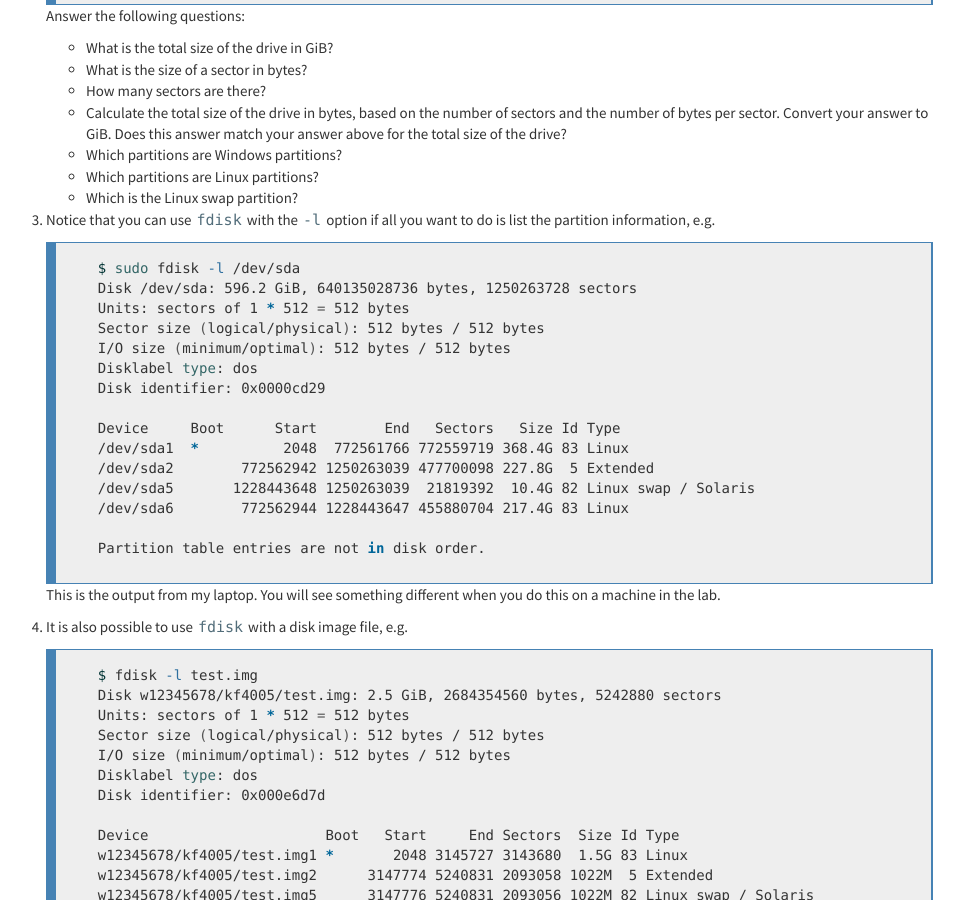
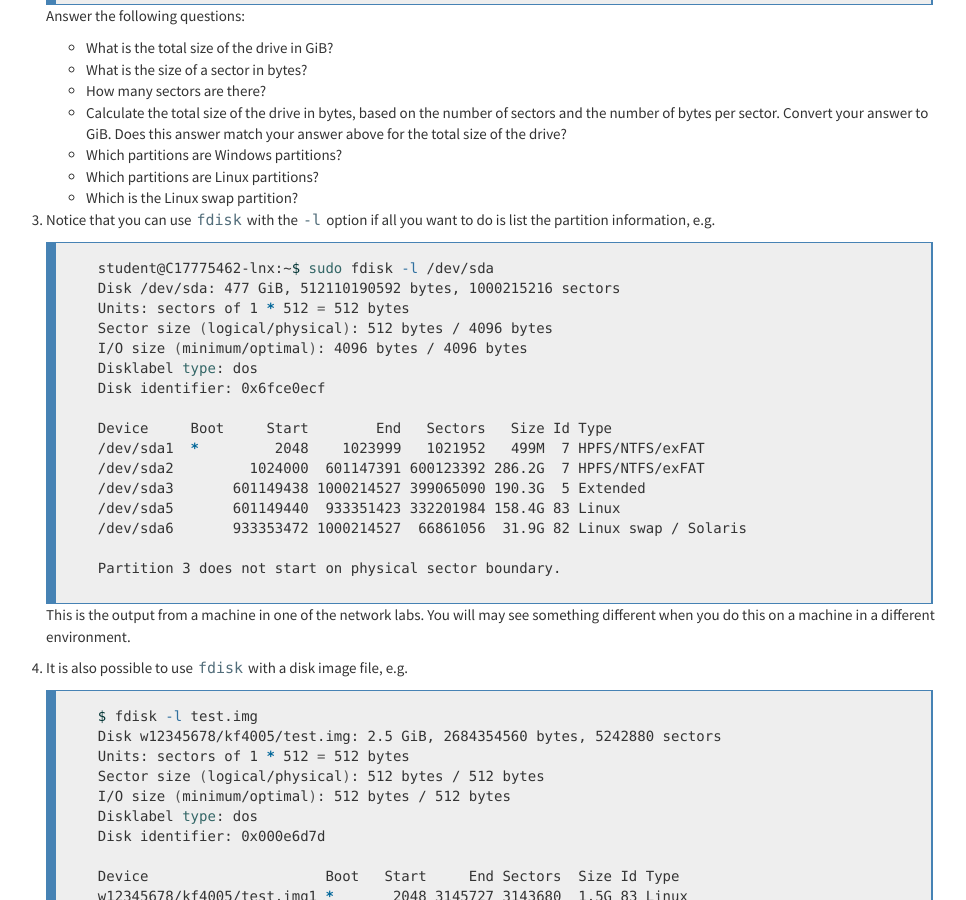
Before and after one commit to wkz20042008/kf4005, a Jekyll site: the page built from L08.md, in a window 1280 px wide and 900 px high, scrolled down 1090 px. Shown: the whole window, without its empty margins (9-975 px from the left). Built offline with Jekyll 4.4.1, drawn with Linux system fonts in a browser that asks for light colours; nearby versions of some CDN libraries; some of the changed text lies outside the part shown.

````diff
--- a/L08.md
+++ b/L08.md
@@ -47,25 +47,26 @@ Answer the following questions:
 do is list the partition information, e.g.
 
      ```sh
-     $ sudo fdisk -l /dev/sda
-     Disk /dev/sda: 596.2 GiB, 640135028736 bytes, 1250263728 sectors
+     student@C17775462-lnx:~$ sudo fdisk -l /dev/sda
+     Disk /dev/sda: 477 GiB, 512110190592 bytes, 1000215216 sectors
      Units: sectors of 1 * 512 = 512 bytes
-     Sector size (logical/physical): 512 bytes / 512 bytes
-     I/O size (minimum/optimal): 512 bytes / 512 bytes
+     Sector size (logical/physical): 512 bytes / 4096 bytes
+     I/O size (minimum/optimal): 4096 bytes / 4096 bytes
      Disklabel type: dos
-     Disk identifier: 0x0000cd29
+     Disk identifier: 0x6fce0ecf
 
-     Device     Boot      Start        End   Sectors   Size Id Type
-     /dev/sda1  *          2048  772561766 772559719 368.4G 83 Linux
-     /dev/sda2        772562942 1250263039 477700098 227.8G  5 Extended
-     /dev/sda5       1228443648 1250263039  21819392  10.4G 82 Linux swap / Solaris
-     /dev/sda6        772562944 1228443647 455880704 217.4G 83 Linux
+     Device     Boot     Start        End   Sectors   Size Id Type
+     /dev/sda1  *         2048    1023999   1021952   499M  7 HPFS/NTFS/exFAT
+     /dev/sda2         1024000  601147391 600123392 286.2G  7 HPFS/NTFS/exFAT
+     /dev/sda3       601149438 1000214527 399065090 190.3G  5 Extended
+     /dev/sda5       601149440  933351423 332201984 158.4G 83 Linux
+     /dev/sda6       933353472 1000214527  66861056  31.9G 82 Linux swap / Solaris
 
-     Partition table entries are not in disk order.
+     Partition 3 does not start on physical sector boundary.
      ```
      {: .code}
-This is the output from my laptop. You will see something different when you
-do this on a machine in the lab.
+This is the output from a machine in one of the network labs. You will may see
+something different when you do this on a machine in a different environment.
 
 1. It is also possible to use `fdisk` with a disk image file, e.g.
 
@@ -119,9 +120,12 @@ mounted, e.g. `sudo umount mnt`. Use this command to unmount the Windows partiti
 
 8. Enter a command to mount the first Linux partition in the raw disk image to your mount point. Remember that you need to use the `loop` option so that
 `mount` sees the raw disk image file as a block device. You also need to specify the offset of the partion in bytes, using the `offset` option. Refer to
-the [lecture slides](http://hesabu.net/kf4005/assets/ra/B08.pdf) if you need a reminder about how to do this.
+the [lecture slides]({{site.baseurl}}{{site.raurl}}/B08.pdf) if you need a reminder about how to do this.
 
 9. How many `.txt` files are there in the `/usr/share/doc/git` directory of the file system that you have just mounted?
+
+10. Mounting LVM volumes from a disk image is trickier and outside the scope of this module. However, if you're interested, there's a
+[brief tutorial here](LVM.html).
 
 ## The `find` command
 
````
Also changed, not shown: LVM.md (added, +118 -0 lines), 1 other file.
